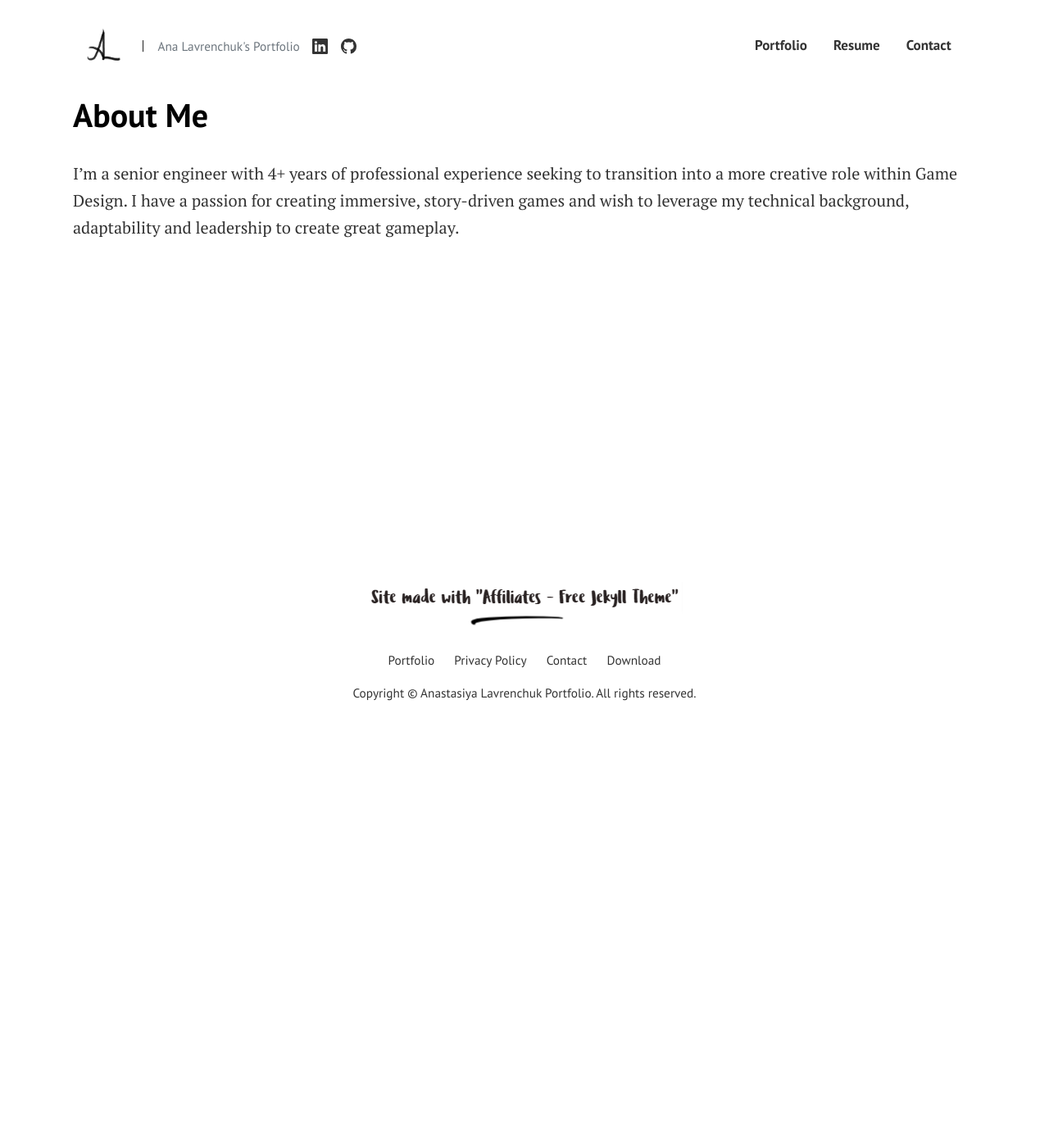
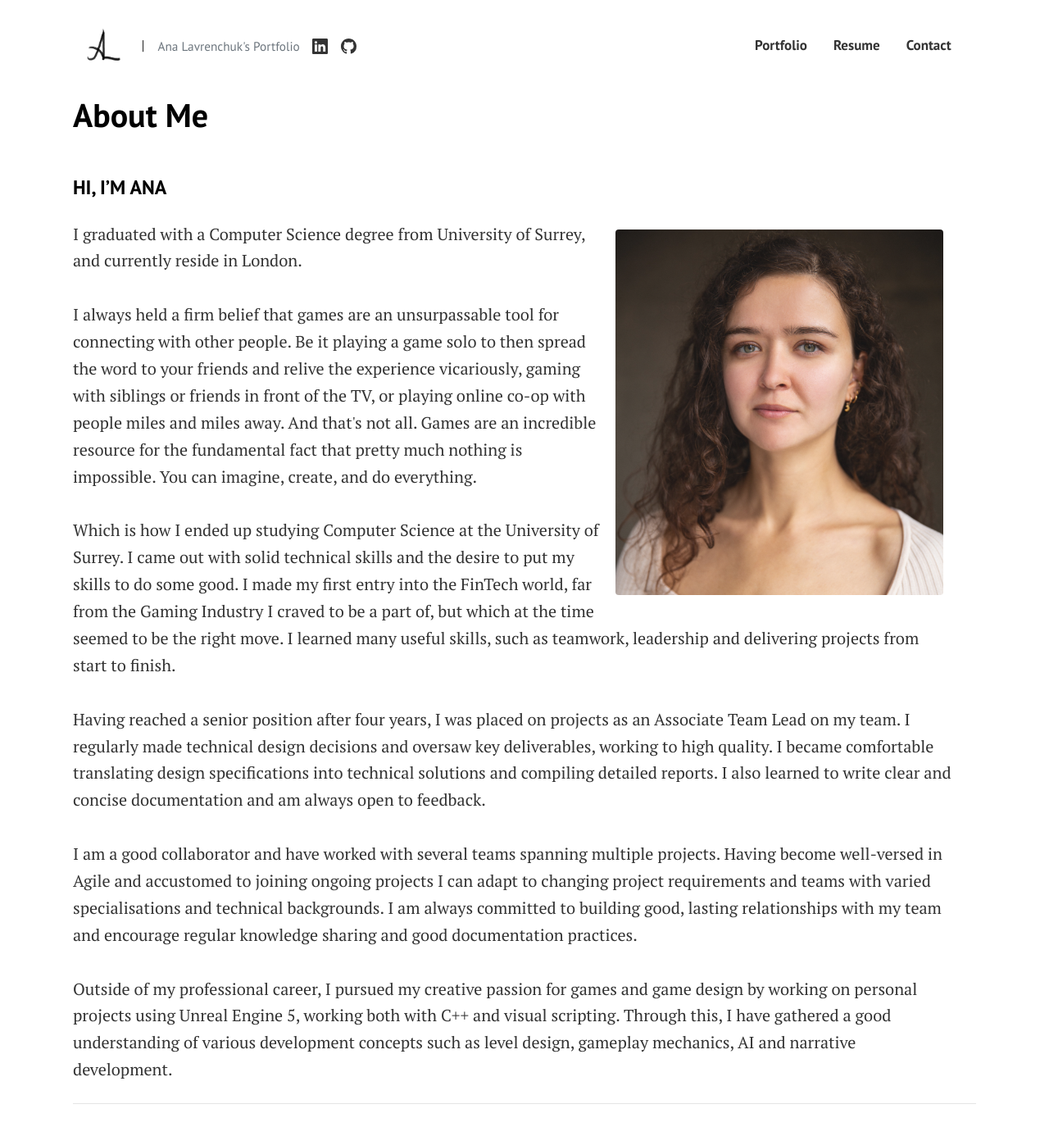
Before and after one commit to thislavrenchuk/portfolio, a Jekyll site: the page built from pages/aboutme.md, in a window 1280 px wide and 1400 px high. Shown: the top 1386 px of the window at 82% size. Built offline with Jekyll 4.4.1, drawn with Linux system fonts in a browser that asks for light colours; some of the changed text lies outside the part shown.

Commit message:
Test center image fix

```diff
--- a/_saas/bootstrap/_images.scss
+++ b/_saas/bootstrap/_images.scss
@@ -52,8 +52,6 @@
 
 // Center an image
 .center {
-  display: block;
   margin-left: auto;
   margin-right: auto;
-  width: 50%;
 }
--- a/pages/aboutme.md
+++ b/pages/aboutme.md
@@ -6,4 +6,57 @@
 comments: false
 ---
 
-I'm a senior engineer with 4+ years of professional experience seeking to transition into a more creative role within Game Design. I have a passion for creating immersive, story-driven games and wish to leverage my technical background, adaptability and leadership to create great gameplay.
+#### HI, I'M ANA
+
+<div class="col-sm-12 row justify-content-between">
+    <div>
+        <img class="rounded-image" style="float: right; margin: 10px;" width="400" src="{{site.baseurl}}/assets/images/profile-pic-small.png">
+        <span class="pb-0" style="text-align: justify;">I graduated with a Computer Science degree from University of Surrey, and currently reside in London.
+            <br><br>I always held a firm belief that games are an unsurpassable tool for connecting with other people. Be it playing a game solo to then spread the word to your friends and relive the experience vicariously, gaming with siblings or friends in front of the TV, or playing online co-op with people miles and miles away. And that's not all. Games are an incredible resource for the fundamental fact that pretty much nothing is impossible. You can imagine, create, and do everything.
+            <br><br>Which is how I ended up studying Computer Science at the University of Surrey. I came out with solid technical skills and the desire to put my skills to do some good. I made my first entry into the FinTech world, far from the Gaming Industry I craved to be a part of, but which at the time seemed to be the right move. I learned many useful skills, such as teamwork, leadership and delivering projects from start to finish.
+            <br><br>Having reached a senior position after four years, I was placed on projects as an Associate Team Lead on my team. I regularly made technical design decisions and oversaw key deliverables, working to high quality. I became comfortable translating design specifications into technical solutions and compiling detailed reports. I also learned to write clear and concise documentation and am always open to feedback.
+            <br><br>I am a good collaborator and have worked with several teams spanning multiple projects. Having become well-versed in Agile and accustomed to joining ongoing projects I can adapt to changing project requirements and teams with varied specialisations and technical backgrounds. I am always committed to building good, lasting relationships with my team and encourage regular knowledge sharing and good documentation practices.
+            <br><br>Outside of my professional career, I pursued my creative passion for games and game design by working on personal projects using Unreal Engine 5, working both with C++ and visual scripting. Through this, I have gathered a good understanding of various development concepts such as level design, gameplay mechanics, AI and narrative development.
+        </span>
+    </div>
+</div>
+
+***
+
+# Skills
+<div class="row justify-content-between">
+    <div class="col-md-4">
+        <h3>Game Design Skills</h3>
+        <ul>
+            <li>Blockout / Whiteboxing</li>
+            <li>Prototyping</li>
+            <li>Researching</li>
+            <li>Visual Scripting</li>
+            <li>Playtesting / Iterating</li>
+            <li>Documentation</li>
+            <li>Sketching</li>
+        </ul>
+    </div>
+    <div class="col-md-4">
+        <h3>Software Skills</h3>
+        <ul>
+            <li>C++</li>
+            <li>Unreal Engine 4 / 5</li>
+            <li>Maya</li>
+            <li>VS Code</li>
+            <li>Git</li>
+            <li>Microsoft Office Suite</li>
+            <li>Jira / Confluence / Atlassian</li>
+        </ul>
+    </div>
+    <div class="col-md-4">
+        <h3>Other Skills</h3>
+        <ul>
+            <li>Scrum</li>
+            <li>Mentoring</li>
+            <li>Interviewing</li>
+            <li>Teamwork</li>
+            <li>Presenting</li>
+        </ul>
+    </div>
+</div>
```
Also changed, not shown: _posts/2024-05-07-for-future.md (+1 -1 lines).
